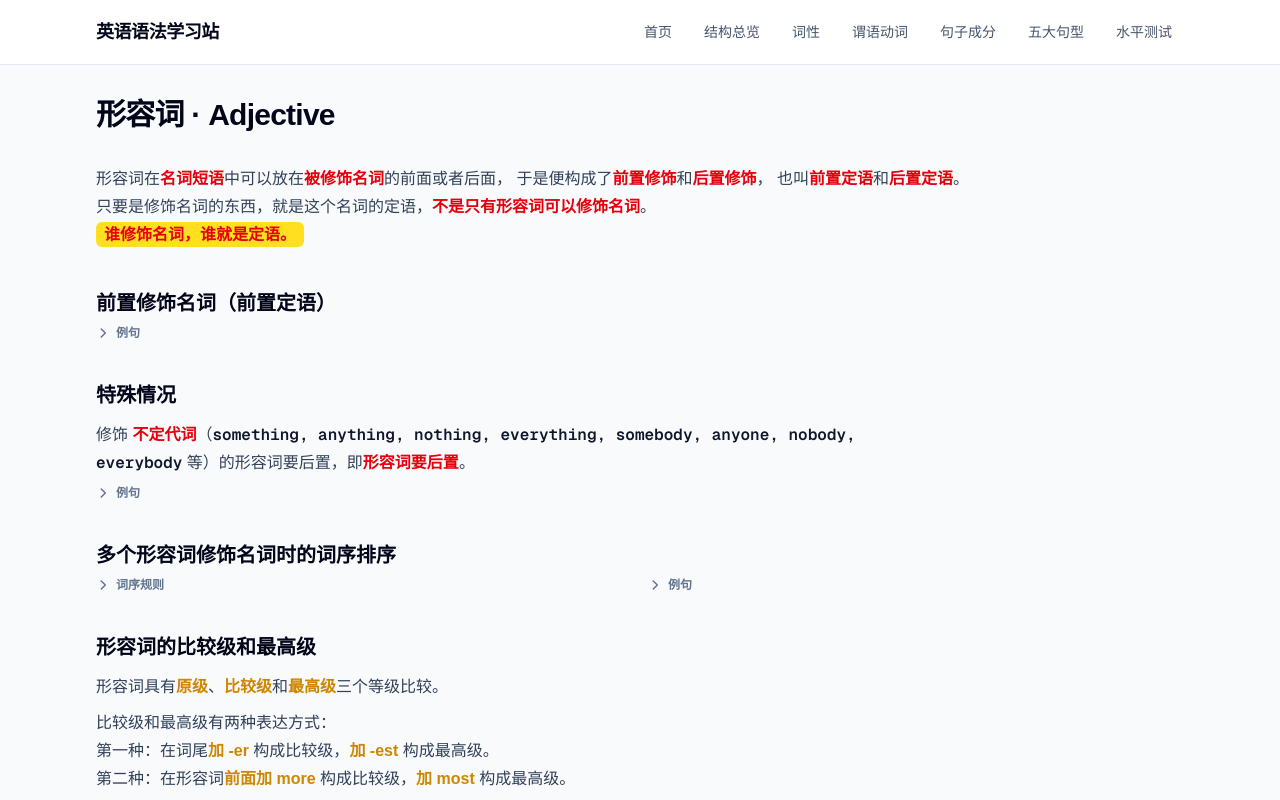
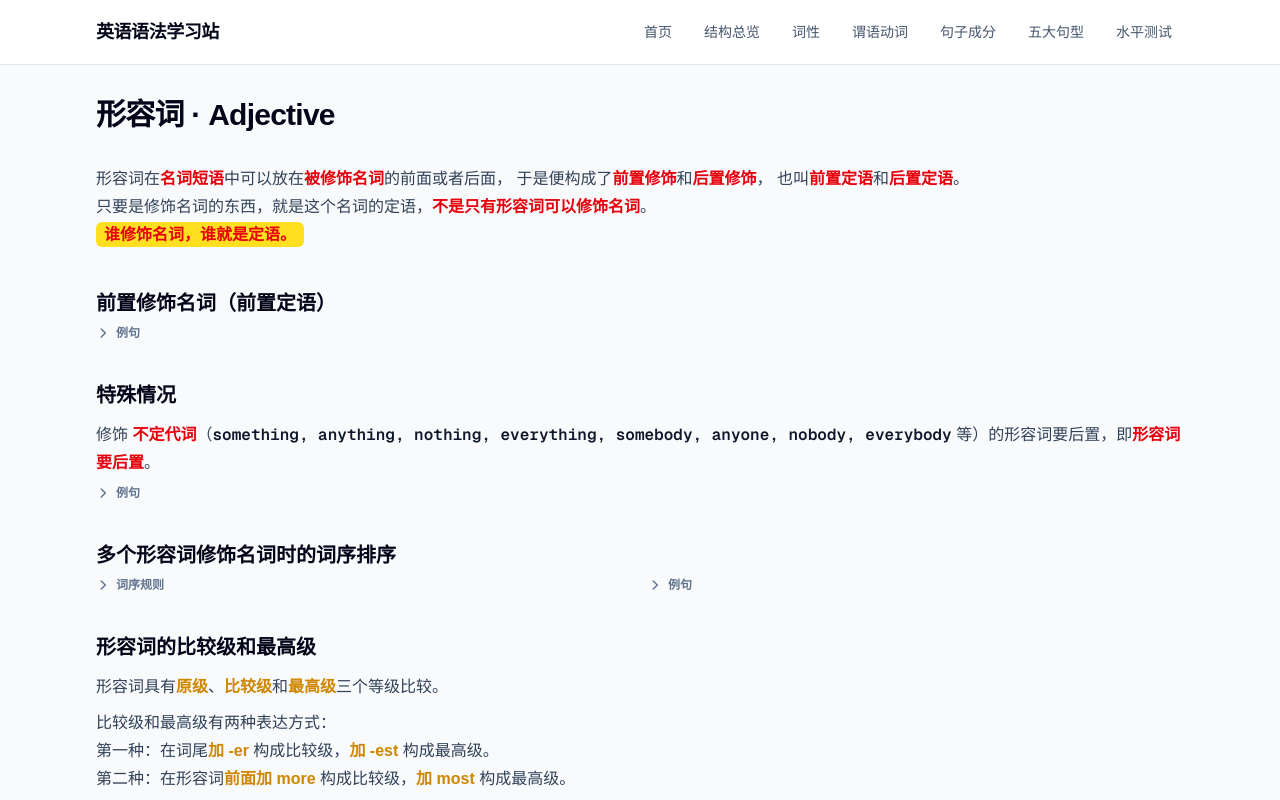
Before and after one commit to Jet-zz/EnglishGrammarSite, a Next.js app: page /grammar/adjectives in a window 1280 px wide. Shown: the top 800 px of the page. Built offline with nearby package versions, Linux system fonts and the light colour scheme.

Commit message:
特殊情况说明改为整页宽度

```diff
--- a/src/app/grammar/adjectives/page.tsx
+++ b/src/app/grammar/adjectives/page.tsx
@@ -123,7 +123,7 @@ export default function AdjectivesPage() {
       {/* 特殊情况 */}
       <section className="mt-10">
         <h2 className="text-xl font-bold text-slate-950">特殊情况</h2>
-        <p className="mt-3 text-base leading-7 text-slate-700 max-w-3xl">
+        <p className="mt-3 text-base leading-7 text-slate-700 max-w-6xl">
           修饰 <span className="text-red-600 font-bold">不定代词</span>（<span className="font-mono font-semibold text-slate-900">something, anything, nothing, everything, somebody, anyone, nobody, everybody</span> 等）的形容词要后置，即<span className="text-red-600 font-bold">形容词要后置</span>。
         </p>
         <CollapsibleSection label="例句">
```
